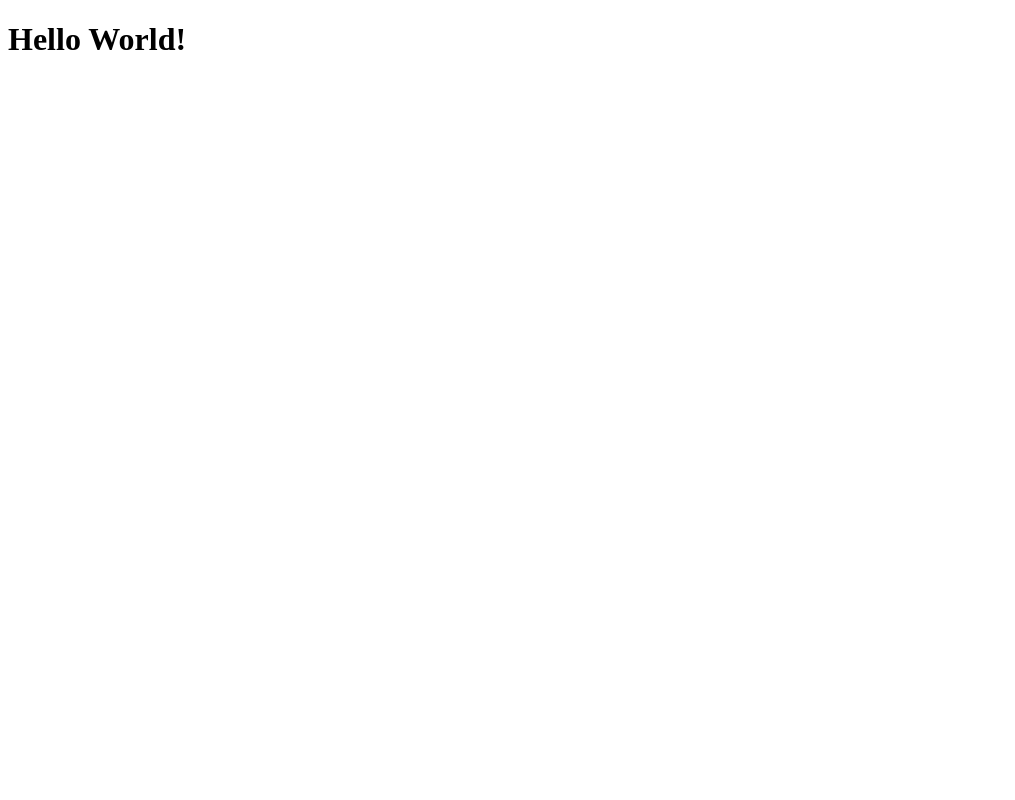
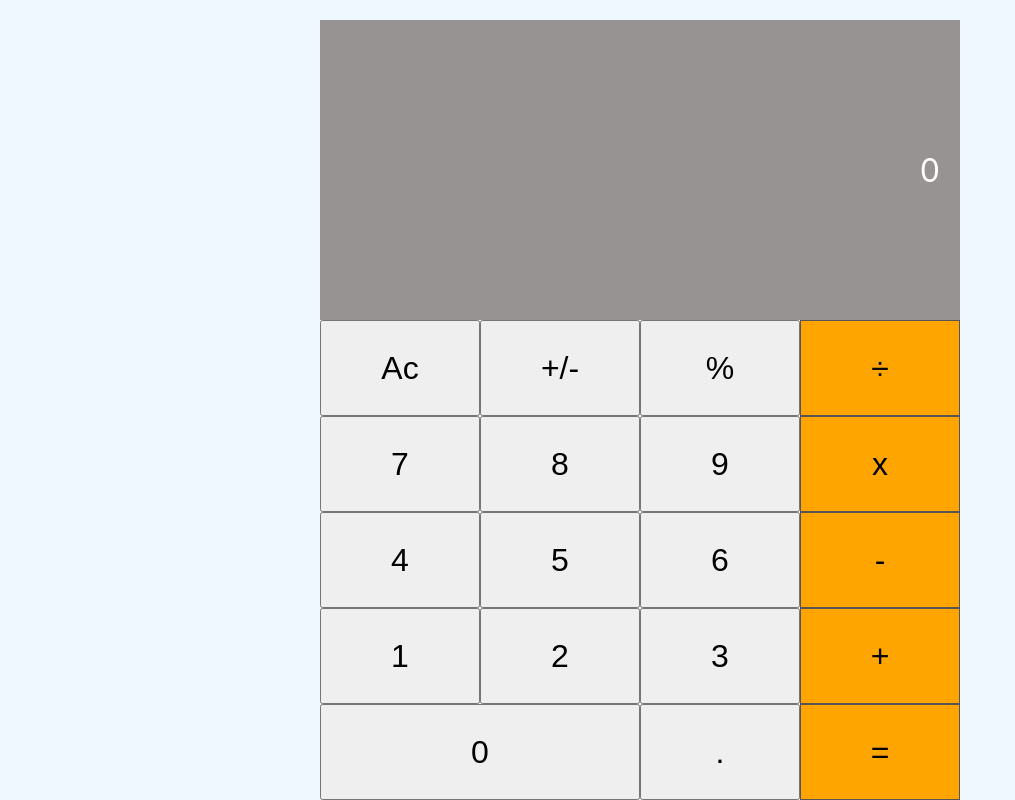
Before and after one commit to Umuhan/calculator-app, a React (Create React App) app: page / in a window 1280 px wide. Shown: the whole page, without its empty margins (0-1015 px from the left). Built offline with nearby package versions, Linux system fonts and the light colour scheme.

Commit message:
Import calculator component.

```diff
--- a/src/App.js
+++ b/src/App.js
@@ -1,6 +1,10 @@
-const App = () => (
-  <div className="App">
-    <h1>Hello World!</h1>
-  </div>
-);
-export default App;
+import React from "react";
+import Calculator from "./components/Calculator";
+
+export default function App() {
+  return (
+    <div>
+      <Calculator />
+    </div>
+  );
+}
```
